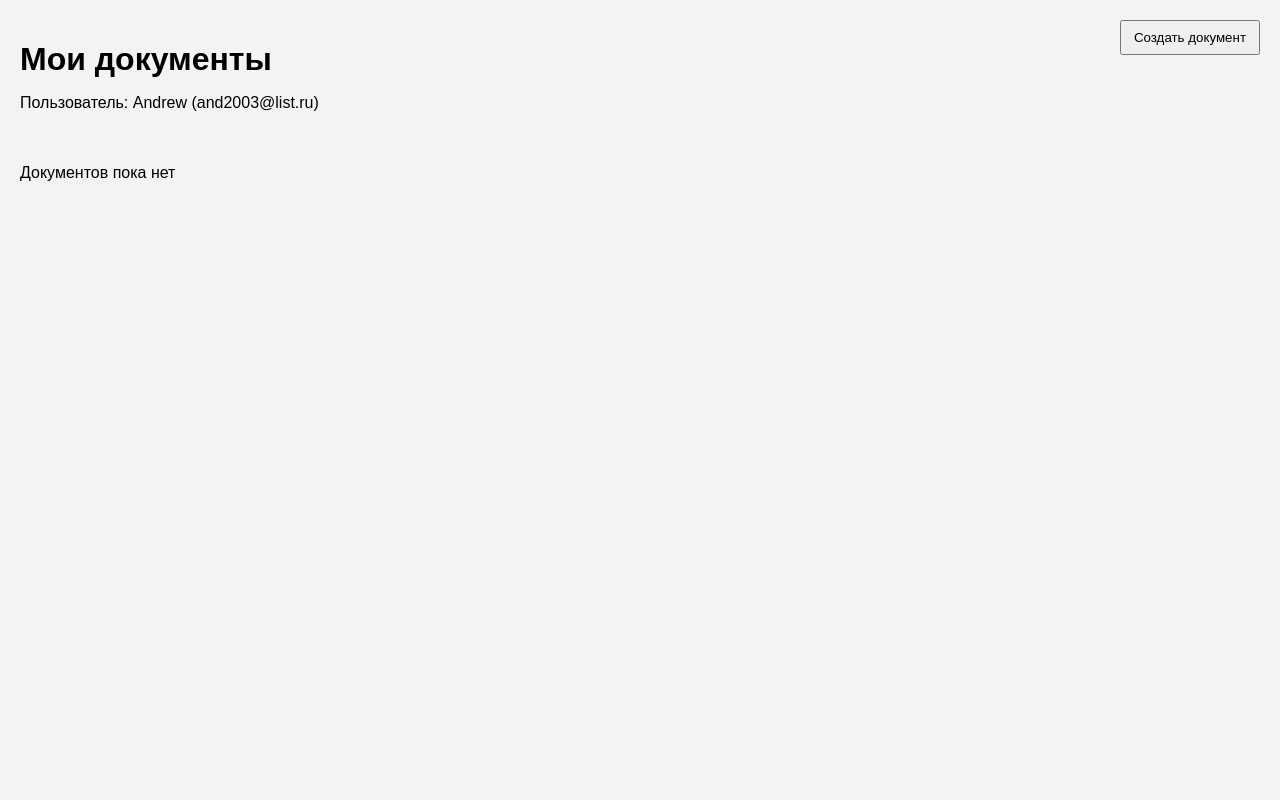
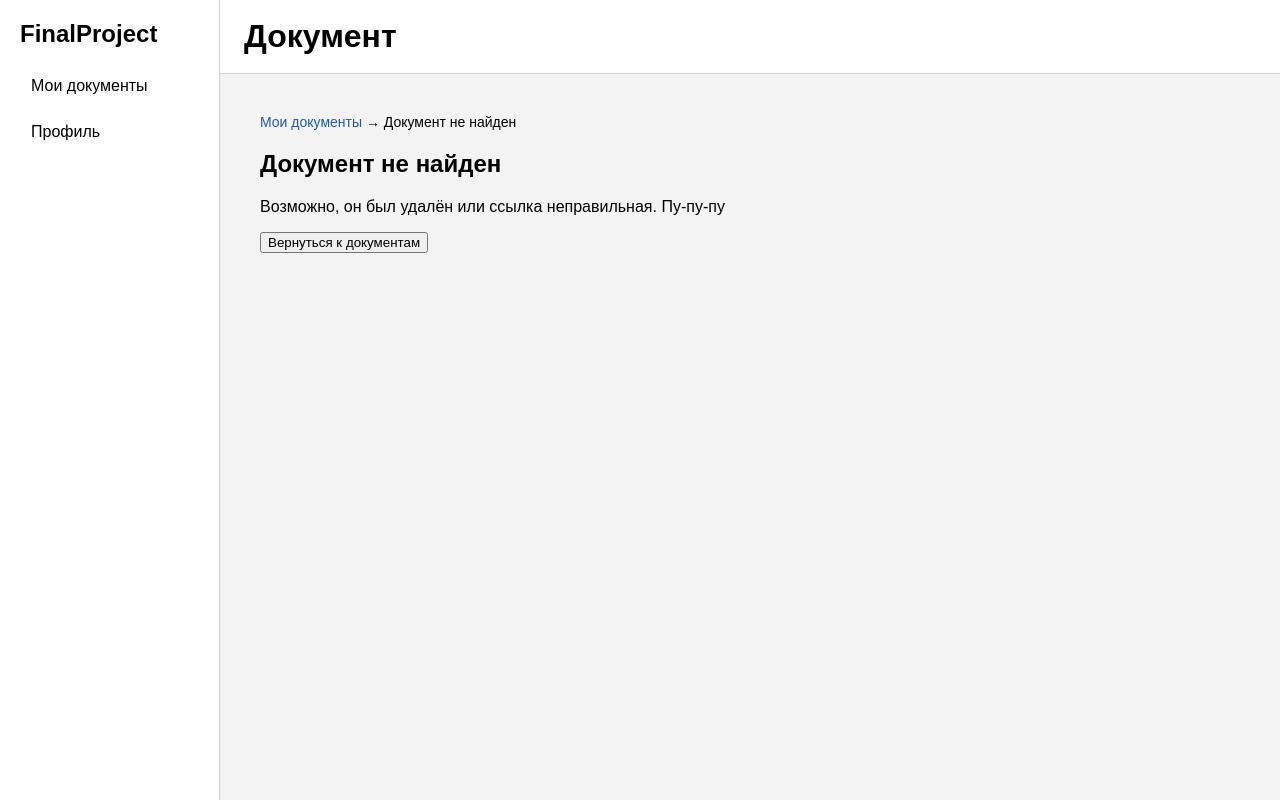
Before and after one commit to MrCat212/Visual-Prog, a React (Vite) app in the folder FinalProject/: page /documents/1 in a window 1280 px wide. Built offline with nearby package versions, Linux system fonts and the light colour scheme.

Commit message:
Dev: Добавил маршруты и страниыц приложения

```diff
--- a/FinalProject/package.json
+++ b/FinalProject/package.json
@@ -14,7 +14,8 @@
     "@reduxjs/toolkit": "^2.11.2",
     "react": "^19.2.5",
     "react-dom": "^19.2.5",
-    "react-redux": "^9.2.0"
+    "react-redux": "^9.2.0",
+    "react-router-dom": "^7.15.1"
   },
   "devDependencies": {
     "@eslint/js": "^10.0.1",
--- a/FinalProject/src/App.tsx
+++ b/FinalProject/src/App.tsx
@@ -1,22 +1,5 @@
-import { useAppDispatch, useAppSelector } from '@/app/hooks';
-import { setActiveDocumentId } from '@/features/documents/documentsSlice';
-import DashboardPage from '@/pages/DashboardPage';
-import SpreadsheetPage from '@/pages/SpreadsheetPage';
-
 function App() {
-  const dispatch = useAppDispatch();
-  const activeDocumentId = useAppSelector((state) => state.documents.activeDocumentId);
-
-  if (activeDocumentId !== null) {
-    return (
-      <SpreadsheetPage
-        documentId={activeDocumentId}
-        onBack={() => dispatch(setActiveDocumentId(null))}
-      />
-    );
-  }
-
-  return <DashboardPage />;
+  return null;
 }
 
 export default App;
--- /dev/null
+++ b/FinalProject/src/components/ProtectedRoute.tsx
@@ -0,0 +1,15 @@
+import { Navigate, Outlet } from 'react-router-dom';
+
+import { useAppSelector } from '@/app/hooks';
+
+function ProtectedRoute() {
+  const isAuthorized = useAppSelector((state) => state.auth.isAuthorized);
+
+  if (!isAuthorized) {
+    return <Navigate to="/profile" replace />;
+  }
+
+  return <Outlet />;
+}
+
+export default ProtectedRoute;
--- a/FinalProject/src/index.css
+++ b/FinalProject/src/index.css
@@ -389,3 +389,89 @@ input {
   background-color: white;
   border: 1px solid #cfcfcf;
 }
+.app-layout {
+  display: flex;
+  min-height: 100vh;
+  background-color: #f3f3f3;
+}
+
+.sidebar {
+  width: 220px;
+  padding: 20px;
+  background-color: white;
+  border-right: 1px solid #d0d0d0;
+}
+
+.sidebar h2 {
+  margin-top: 0;
+  margin-bottom: 20px;
+}
+
+.sidebar-nav {
+  display: flex;
+  flex-direction: column;
+  gap: 10px;
+}
+
+.sidebar-nav a {
+  padding: 8px 10px;
+  color: black;
+  text-decoration: none;
+  border: 1px solid transparent;
+}
+
+.sidebar-nav a:hover {
+  background-color: #eeeeee;
+}
+
+.sidebar-nav a.active {
+  background-color: #e8f0ff;
+  border-color: #8ab4f8;
+}
+
+.layout-content {
+  flex: 1;
+  min-width: 0;
+}
+
+.layout-header {
+  padding: 18px 24px;
+  background-color: white;
+  border-bottom: 1px solid #d0d0d0;
+}
+
+.layout-header h1 {
+  margin: 0;
+}
+
+.layout-main {
+  padding: 20px;
+}
+
+.breadcrumbs {
+  margin-bottom: 14px;
+  font-size: 14px;
+}
+
+.breadcrumbs a {
+  color: #2458b3;
+  text-decoration: none;
+}
+
+.breadcrumbs a:hover {
+  text-decoration: underline;
+}
+
+.profile-page,
+.not-found-page {
+  padding: 20px;
+  background-color: white;
+  border: 1px solid #d0d0d0;
+}
+
+.profile-card {
+  max-width: 420px;
+  padding: 16px;
+  background-color: #fafafa;
+  border: 1px solid #d0d0d0;
+}
--- /dev/null
+++ b/FinalProject/src/layouts/AppLayout.tsx
@@ -0,0 +1,42 @@
+import { NavLink, Outlet, useLocation } from 'react-router-dom';
+
+function AppLayout() {
+  const location = useLocation();
+
+  function getPageTitle(): string {
+    if (location.pathname.startsWith('/documents/')) {
+      return 'Документ';
+    }
+
+    if (location.pathname === '/profile') {
+      return 'Профиль';
+    }
+
+    return 'Мои документы';
+  }
+
+  return (
+    <div className="app-layout">
+      <aside className="sidebar">
+        <h2>FinalProject</h2>
+
+        <nav className="sidebar-nav">
+          <NavLink to="/dashboard">Мои документы</NavLink>
+          <NavLink to="/profile">Профиль</NavLink>
+        </nav>
+      </aside>
+
+      <div className="layout-content">
+        <header className="layout-header">
+          <h1>{getPageTitle()}</h1>
+        </header>
+
+        <main className="layout-main">
+          <Outlet />
+        </main>
+      </div>
+    </div>
+  );
+}
+
+export default AppLayout;
--- a/FinalProject/src/main.tsx
+++ b/FinalProject/src/main.tsx
@@ -1,15 +1,58 @@
 import { StrictMode } from 'react';
 import { createRoot } from 'react-dom/client';
 import { Provider } from 'react-redux';
+import {
+  Navigate,
+  RouterProvider,
+  createBrowserRouter,
+} from 'react-router-dom';
 
-import App from '@/App';
+import ProtectedRoute from '@/components/ProtectedRoute';
+import AppLayout from '@/layouts/AppLayout';
+import DashboardPage from '@/pages/DashboardPage';
+import NotFoundPage from '@/pages/NotFoundPage';
+import ProfilePage from '@/pages/ProfilePage';
+import SpreadsheetPage from '@/pages/SpreadsheetPage';
 import { store } from '@/app/store';
 import '@/index.css';
+
+const router = createBrowserRouter([
+  {
+    path: '/',
+    element: <Navigate to="/dashboard" replace />,
+  },
+  {
+    element: <ProtectedRoute />,
+    children: [
+      {
+        element: <AppLayout />,
+        children: [
+          {
+            path: '/dashboard',
+            element: <DashboardPage />,
+          },
+          {
+            path: '/documents/:documentId',
+            element: <SpreadsheetPage />,
+          },
+          {
+            path: '/profile',
+            element: <ProfilePage />,
+          },
+        ],
+      },
+    ],
+  },
+  {
+    path: '*',
+    element: <NotFoundPage />,
+  },
+]);
 
 createRoot(document.getElementById('root')!).render(
   <StrictMode>
     <Provider store={store}>
-      <App />
+      <RouterProvider router={router} />
     </Provider>
   </StrictMode>,
 );
--- a/FinalProject/src/pages/DashboardPage.tsx
+++ b/FinalProject/src/pages/DashboardPage.tsx
@@ -1,7 +1,7 @@
 import { useEffect, useState } from 'react';
+import { useNavigate } from 'react-router-dom';
 
 import { useAppDispatch, useAppSelector } from '@/app/hooks';
-import { setActiveDocumentId } from '@/features/documents/documentsSlice';
 import {
   createUserDocument,
   deleteUserDocument,
@@ -17,6 +17,7 @@ import type { SpreadsheetDocument } from '@/types/document';
 
 function DashboardPage() {
   const dispatch = useAppDispatch();
+  const navigate = useNavigate();
 
   const user = useAppSelector((state) => state.auth.user);
   const documents = useAppSelector((state) => state.documents.documents);
@@ -144,7 +145,7 @@ function DashboardPage() {
   }
 
   function handleOpenDocument(documentId: string) {
-    dispatch(setActiveDocumentId(documentId));
+    navigate(`/documents/${documentId}`);
   }
 
   function formatDate(date: string): string {
@@ -154,7 +155,7 @@ function DashboardPage() {
   if (user === null) {
     return (
       <div className="dashboard-page">
-        <h1>Пользователь не найден</h1>
+        <h2>Пользователь не найден</h2>
       </div>
     );
   }
@@ -163,17 +164,16 @@ function DashboardPage() {
     <div className="dashboard-page">
       <div className="dashboard-header">
         <div>
-          <h1>Мои документы</h1>
           <p>
             Пользователь: {user.name} ({user.email})
           </p>
         </div>
 
-
         <button type="button" onClick={openModal}>
           Создать документ
         </button>
       </div>
+
 
       {isLoading && <p>Загрузка документов...</p>}
 
--- /dev/null
+++ b/FinalProject/src/pages/NotFoundPage.tsx
@@ -0,0 +1,14 @@
+import { Link } from 'react-router-dom';
+
+function NotFoundPage() {
+  return (
+    <div className="not-found-page">
+      <h2>Такой страницы попросту нет</h2>
+      <p>Перепроверьте правильность адреса. Грустно, но это не ваша вина ^._.^</p>
+
+      <Link to="/dashboard">Вернуться к документам</Link>
+    </div>
+  );
+}
+
+export default NotFoundPage;
--- /dev/null
+++ b/FinalProject/src/pages/ProfilePage.tsx
@@ -0,0 +1,35 @@
+import { useAppSelector } from '@/app/hooks';
+
+function ProfilePage() {
+  const user = useAppSelector((state) => state.auth.user);
+
+  if (user === null) {
+    return (
+      <div className="profile-page">
+        <h2>Пользователь не найден</h2>
+      </div>
+    );
+  }
+
+  return (
+    <div className="profile-page">
+      <h2>Профиль</h2>
+
+      <div className="profile-card">
+        <p>
+          <strong>Имя:</strong> {user.name}
+        </p>
+
+        <p>
+          <strong>Email:</strong> {user.email}
+        </p>
+
+        <p>
+          <strong>ID:</strong> {user.id}
+        </p>
+      </div>
+    </div>
+  );
+}
+
+export default ProfilePage;
--- a/FinalProject/src/pages/SpreadsheetPage.tsx
+++ b/FinalProject/src/pages/SpreadsheetPage.tsx
@@ -1,8 +1,10 @@
-import { useCallback, useEffect, useState } from 'react';
+import { useCallback, useEffect, useMemo, useState } from 'react';
 import type { ChangeEvent } from 'react';
+import { Link, useBlocker, useNavigate, useParams } from 'react-router-dom';
 
 import { useAppDispatch, useAppSelector } from '@/app/hooks';
 import SpreadsheetTable from '@/components/SpreadsheetTable';
+import { setActiveDocumentId } from '@/features/documents/documentsSlice';
 import {
   replaceTable,
   setTable as setSpreadsheetTable,
@@ -10,7 +12,6 @@ import {
 import { setSaveStatus } from '@/features/ui/uiSlice';
 import { getDocumentById, updateDocumentData } from '@/services/documentService';
 import { mockUser } from '@/services/mockUser';
-import type { SpreadsheetDocument } from '@/types/document';
 import {
   csvToTable,
   downloadTextFile,
@@ -18,29 +19,66 @@ import {
   tableToJson,
 } from '@/utils/fileUtils';
 
-type SpreadsheetPageProps = {
+type CsvInfo = {
   documentId: string;
-  onBack: () => void;
+  names: string[];
 };
 
-function SpreadsheetPage({ documentId, onBack }: SpreadsheetPageProps) {
+function SpreadsheetPage() {
   const dispatch = useAppDispatch();
+  const navigate = useNavigate();
+  const params = useParams();
+
+  const documentId = params.documentId ?? '';
 
   const table = useAppSelector((state) => state.spreadsheet.table);
   const saveStatus = useAppSelector((state) => state.ui.saveStatus);
 
-  const [document, setDocument] = useState<SpreadsheetDocument | null>(() =>
-    getDocumentById(documentId, mockUser.id),
-  );
-  const [csvColumnNames, setCsvColumnNames] = useState<string[]>([]);
+  const document = useMemo(() => {
+    return getDocumentById(documentId, mockUser.id);
+  }, [documentId]);
+
+  const [csvInfo, setCsvInfo] = useState<CsvInfo>({
+    documentId: '',
+    names: [],
+  });
+
+  const blocker = useBlocker(({ currentLocation, nextLocation }) => {
+    if (saveStatus !== 'saving') {
+      return false;
+    }
+
+    return currentLocation.pathname !== nextLocation.pathname;
+  });
+
+  useEffect(() => {
+    if (blocker.state !== 'blocked') {
+      return;
+    }
+
+    const isConfirmed = confirm('Документ ещё сохраняется. Выйти?');
+
+    if (isConfirmed) {
+      blocker.proceed();
+    } else {
+      blocker.reset();
+    }
+  }, [blocker]);
 
   useEffect(() => {
     dispatch(setSaveStatus('saved'));
 
     if (document !== null) {
+      dispatch(setActiveDocumentId(documentId));
       dispatch(setSpreadsheetTable(document.data));
+    } else {
+      dispatch(setActiveDocumentId(null));
     }
-  }, [dispatch, document]);
+
+    return () => {
+      dispatch(setActiveDocumentId(null));
+    };
+  }, [dispatch, documentId, document]);
 
   const saveDocumentNow = useCallback(() => {
     if (document === null) {
@@ -57,7 +95,6 @@ function SpreadsheetPage({ documentId, onBack }: SpreadsheetPageProps) {
         return;
       }
 
-      setDocument(updatedDocument);
       dispatch(setSaveStatus('saved'));
     } catch {
       dispatch(setSaveStatus('error'));
@@ -126,6 +163,7 @@ function SpreadsheetPage({ documentId, onBack }: SpreadsheetPageProps) {
     reader.onload = () => {
       const result = reader.result;
 
+
       if (typeof result !== 'string') {
         alert('Не получилось прочитать файл');
         return;
@@ -150,14 +188,17 @@ function SpreadsheetPage({ documentId, onBack }: SpreadsheetPageProps) {
         }
       }
 
-      setCsvColumnNames(preparedColumnNames);
+      setCsvInfo({
+        documentId,
+        names: preparedColumnNames,
+      });
+
       dispatch(replaceTable(importedTable));
     };
 
     reader.readAsText(file);
     event.target.value = '';
   }
-
 
   function getSaveStatusText(): string {
     if (saveStatus === 'saving') {
@@ -172,34 +213,41 @@ function SpreadsheetPage({ documentId, onBack }: SpreadsheetPageProps) {
   }
 
   function handleBackClick() {
-    if (saveStatus === 'saving') {
-      const isConfirmed = confirm('Документ ещё сохраняется. Выйти?');
-
-      if (!isConfirmed) {
-        return;
-      }
-    }
-
-    onBack();
+    navigate('/dashboard');
   }
 
   if (document === null) {
     return (
       <div className="spreadsheet-page">
-        <button type="button" onClick={onBack}>
-          Назад
+        <div className="breadcrumbs">
+          <Link to="/dashboard">Мои документы</Link>
+          <span> → </span>
+          <span>Документ не найден</span>
+        </div>
+
+        <h2>Документ не найден</h2>
+        <p>Возможно, он был удалён или ссылка неправильная. Пу-пу-пу</p>
+
+        <button type="button" onClick={() => navigate('/dashboard')}>
+          Вернуться к документам
         </button>
-
-        <h1>Документ не найден</h1>
       </div>
     );
   }
 
+  const shouldShowCsvColumns = csvInfo.documentId === documentId && csvInfo.names.length > 0;
+
   return (
     <div className="spreadsheet-page">
+      <div className="breadcrumbs">
+        <Link to="/dashboard">Мои документы</Link>
+        <span> → </span>
+        <span>{document.title}</span>
+      </div>
+
       <div className="spreadsheet-page-header">
         <div>
-          <h1>{document.title}</h1>
+          <h2>{document.title}</h2>
           <p>
             Размер: {table.length} × {table[0]?.length ?? 0}
           </p>
@@ -230,9 +278,9 @@ function SpreadsheetPage({ documentId, onBack }: SpreadsheetPageProps) {
         </div>
       </div>
 
-      {csvColumnNames.length > 0 && (
+      {shouldShowCsvColumns && (
         <div className="csv-columns-info">
-          <strong>Колонки из CSV:</strong> {csvColumnNames.join(', ')}
+          <strong>Колонки из CSV:</strong> {csvInfo.names.join(', ')}
         </div>
       )}
 
```
Also changed, not shown: 1 other file (tests, documents, lock files or other folders).
